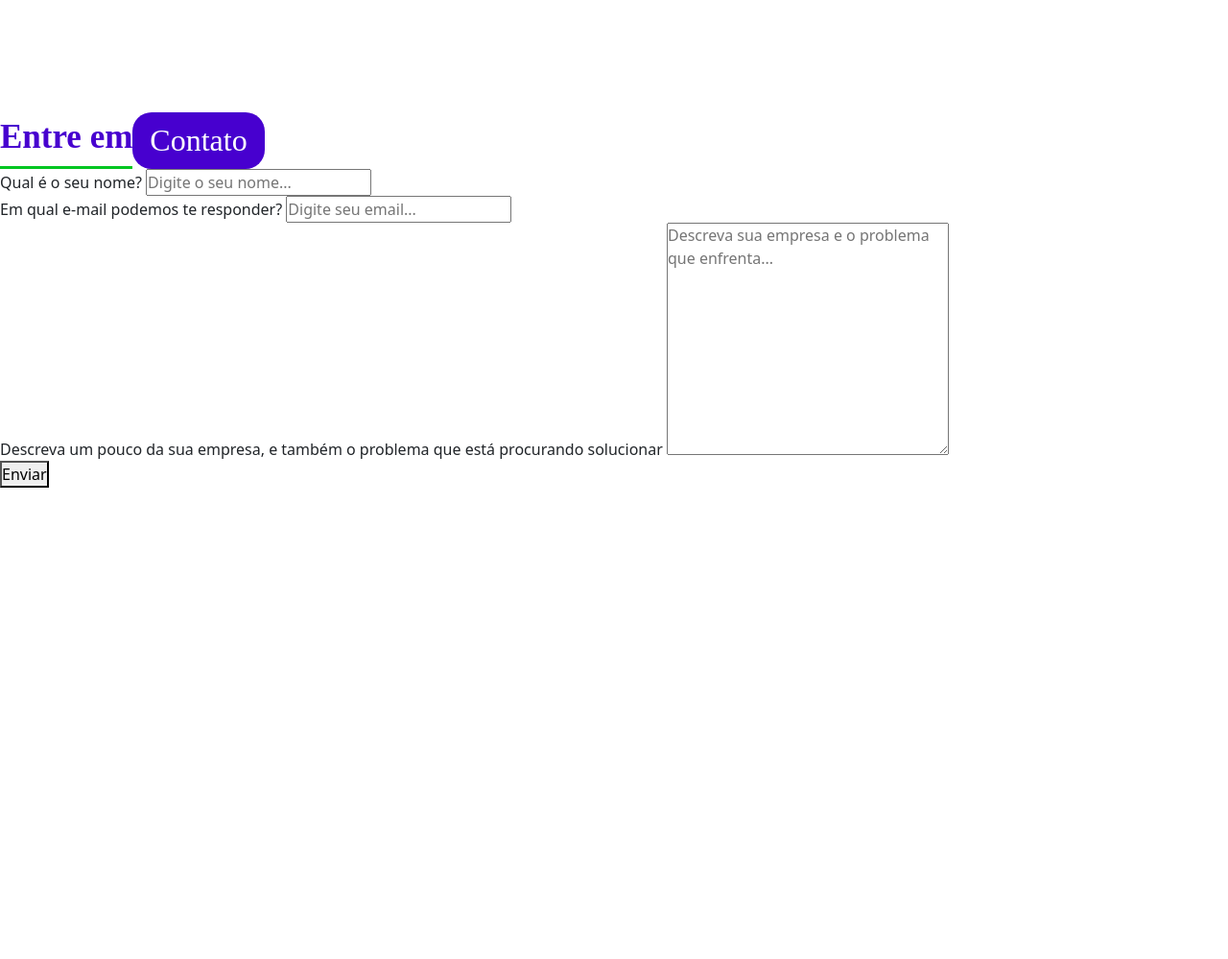
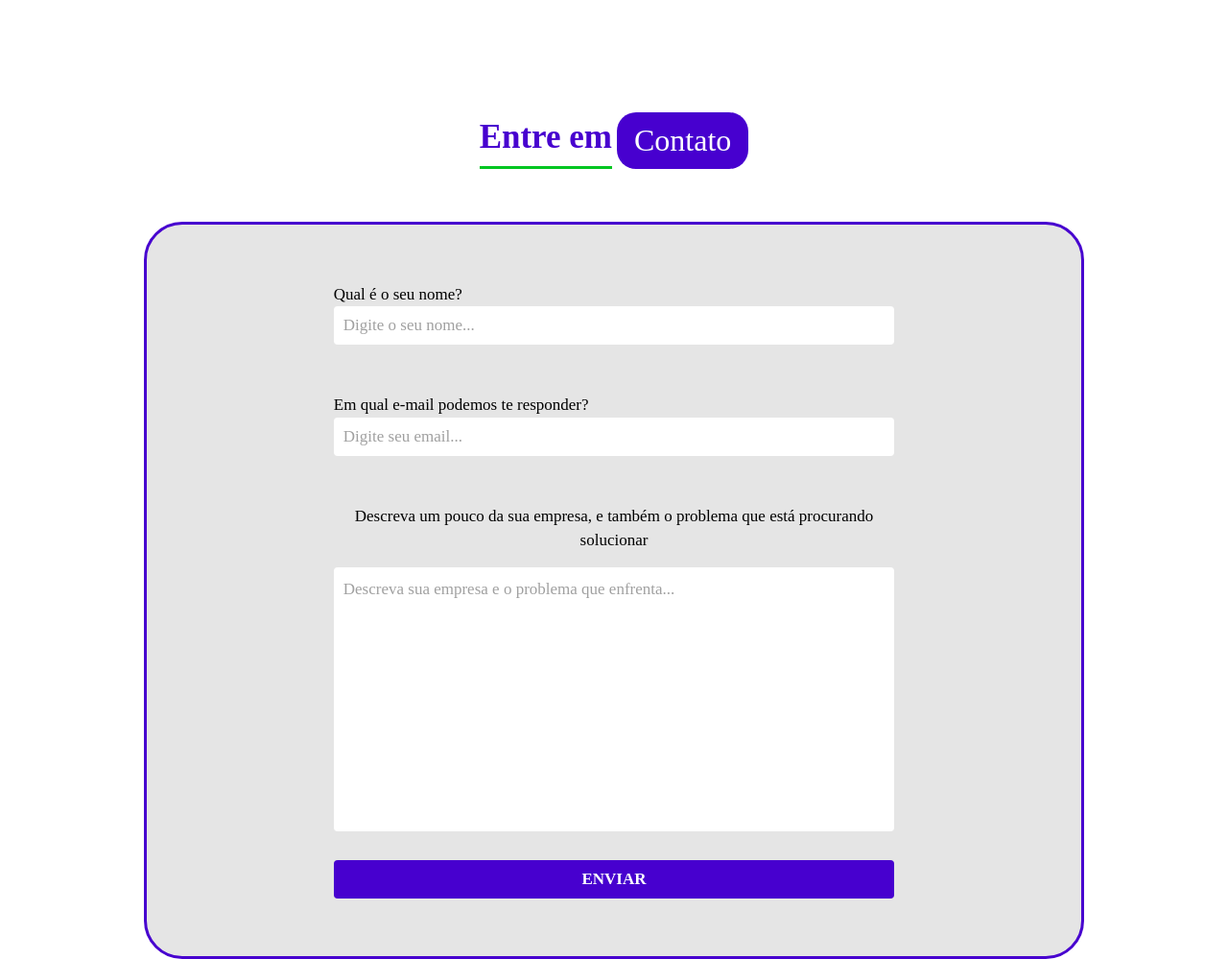
Before and after one commit to Lucas-Martins2/PixelV, a plain HTML site: page index.html in a window 1280 px wide. Shown: the part 3158-4157 px from the top of the page at 96% size. Before the commit the page ends 3666 px from the top, so only its background shows below. Drawn offline with nearby package versions, Linux system fonts and the light colour scheme; a web font is replaced by a local one.

Commit message:
Formulario finalizado

```diff
--- a/style.css
+++ b/style.css
@@ -306,3 +306,135 @@ header .container-grid {
     max-width: 1170px;
     width: 90%;
 }
+
+/* -----------------Contato --------------- */
+
+#contato{
+    text-align: center;
+    padding-bottom: 100px;
+    margin-bottom: 100px;
+}
+
+#contato .titulo{
+    justify-content: center;
+    margin-bottom: 55px;
+}
+
+#contato h2{
+    margin-left: 5px;
+}
+
+#contato form{
+    width: 90%;
+    max-width: 980px;
+
+    margin: 0 auto;
+    padding: 60px 0;
+
+    display: flex;
+    flex-direction: column;
+    align-items: center;
+
+    border-radius: 40px;
+    background-color: var(--contato);
+    border: solid 3px  var(--roxo-pixelv);
+
+    color: var(--preto);
+    font-family: "Recursive", sans-linear;
+    font-size: 17px;
+}
+
+.campo{
+    width: 60%;
+
+    text-align: left;
+
+    display: flex;
+    flex-direction: column;
+    justify-content: space-between;
+
+    margin-bottom: 50px;
+}
+
+.campo-descricao{
+    width: 60%;
+    display: flex;
+    flex-direction: column;
+    justify-content: space-between;
+
+    margin-bottom: 30px;
+}
+
+.campo input{
+    height: 40px;
+
+    color: var(--preto);
+    background-color: var(--branco);
+
+    border: none;
+    border-radius: 4px;
+
+    text-indent: 10px;
+
+    outline: none;
+}
+
+.campo-descricao textarea{
+    color: var(--preto);
+    background-color: var(--branco);
+
+    border: none;
+    border-radius: 4px;
+
+    outline: none;
+
+    padding: 10px;
+
+    resize: none;
+}
+
+.campo-lable,
+.campo-descricao label{
+    margin-bottom: 15px;
+}
+
+.campo input,
+.campo-descricao textarea{
+    font-family: "Recursive", sans-linear;
+    font-size: 17px;
+}
+
+.campo input::placeholder,
+.campo-descricao textarea::placeholder{
+    color: #a0a0a0;
+}
+
+.campo input:focus,
+.campo-descricao textarea:focus{
+    outline: 2px solid var(--Verde-pixelv);
+}
+
+#contato form button{
+    height: 40px;
+    width: 60%;
+
+    background-color: var(--roxo-pixelv);
+    color: var(--branco);
+
+    border: none;
+    border-radius: 4px;
+
+    font-size: 17px;
+    font-family: "Recursive", sans-linear;
+    font-weight: 700;
+
+    text-transform: uppercase;
+
+    cursor: pointer;
+
+    transition: background-color 500ms;
+}
+
+#contato form button:hover{
+    background-color: var(--Verde-pixelv);
+}
```
